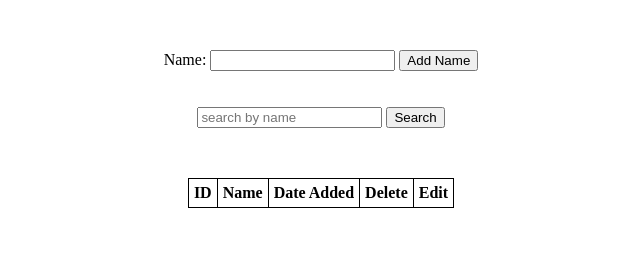
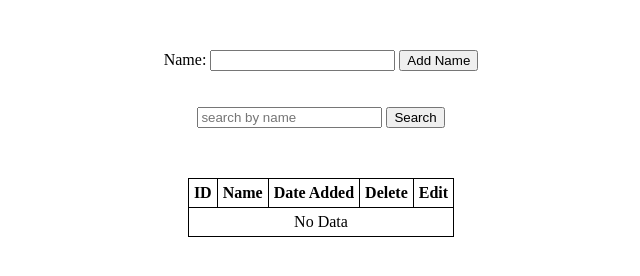
Before and after one commit to tsurubaso/FantasticbasicFullStackTuto, a plain HTML site: page client/index.html in a window 1280 px wide. Shown: the whole page, without its empty margins (319-959 px from the left). Drawn offline with Linux system fonts and the light colour scheme.

Commit message:
front end terminée

```diff
--- a/client/index.js
+++ b/client/index.js
@@ -3,7 +3,11 @@ loadHTMLTable([])
 });
 
 function loadHTMLTable(data) {
+    const table= document.querySelector('table tbody');
+    //let tableHtml='';
     if (data.length == 0) { //===
+        table.innerHTML='<tr><td class="no-data" colspan="5">No Data</td></tr>';
+
 
     }
 }
--- a/package.json
+++ b/server/package.json
@@ -1,5 +1,5 @@
 {
-  "name": "fantasticbasicfullstacktuto",
+  "name": "server",
   "version": "1.0.0",
   "description": " this tuto https://www.youtube.com/watch?v=vrj9AohVhPA",
   "main": "server.js",
```
Also changed, not shown: client/index.html (line endings or trailing spaces).
